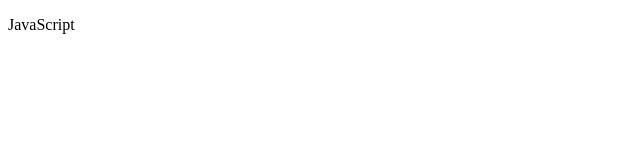
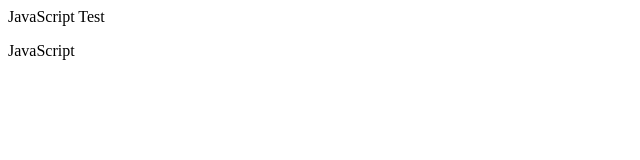
Before and after one commit to jakob-mckay/ICS2OR-Unit2-01, a plain HTML site: page index.html in a window 1280 px wide. Shown: the whole page, without its empty margins (0-640 px from the left). Drawn offline with Linux system fonts and the light colour scheme.

Commit message:
added heading

```diff
--- a/index.html
+++ b/index.html
@@ -9,6 +9,7 @@
     <title>webpage with java </title>
   </head>
   <body>
+    <h>JavaScript Test</h>
     <p>JavaScript</p>
   <script>
   alert( 'Hello, world!' );
```
